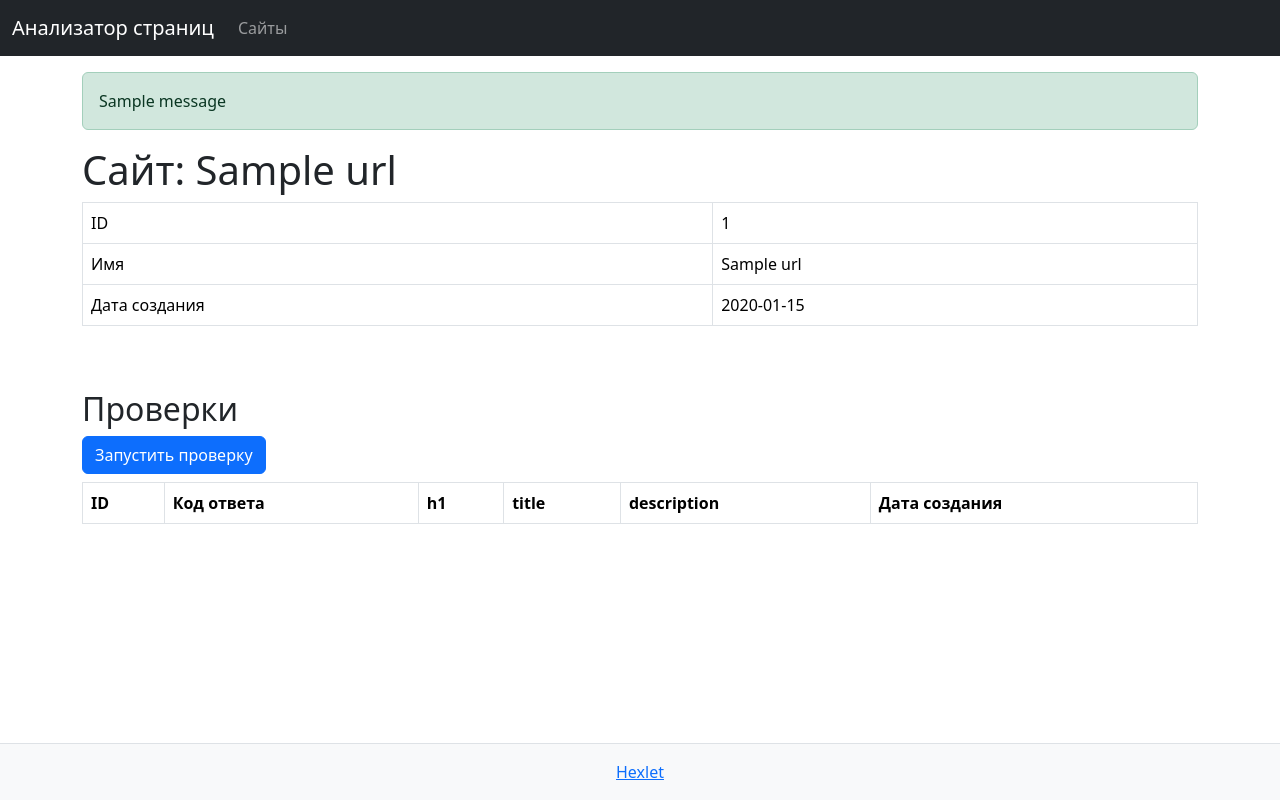
After one commit to dr-Panakhov/python-project-83, a Flask app: page /urls/1 in a window 1280 px wide. The commit adds this page. Run offline with Flask 3, Linux system fonts and the light colour scheme; one stand-in notice (Sample message) is shown; a database or web service that is not in the repository returns one stand-in record (values such as "Sample title"); lists and menus that the app fills with data are empty; some libraries are stand-ins or nearby versions.

Commit message:
feat: add urls logic and templates

```diff
--- a/page_analyzer/app.py
+++ b/page_analyzer/app.py
@@ -1,13 +1,85 @@
 import os
+import psycopg2
+from psycopg2.extras import NamedTupleCursor
+from datetime import datetime
+from urllib.parse import urlparse
+import validators
 from dotenv import load_dotenv
-from flask import Flask, render_template
+from flask import (
+    Flask,
+    render_template,
+    request,
+    redirect,
+    url_for,
+    flash,
+)
 
 load_dotenv()
 
 app = Flask(__name__)
 app.config['SECRET_KEY'] = os.getenv('SECRET_KEY')
+DATABASE_URL = os.getenv('DATABASE_URL')
+
+
+def get_db_connection():
+    return psycopg2.connect(DATABASE_URL)
 
 
 @app.route('/')
 def index():
     return render_template('index.html')
+
+
+@app.route('/urls', methods=['POST'])
+def urls_post():
+    url = request.form.get('url')
+
+    if not validators.url(url) or len(url) > 255:
+        flash('Некорректный URL', 'danger')
+        return render_template('index.html', url=url), 422
+
+    parsed_url = urlparse(url)
+    normalized_url = f"{parsed_url.scheme}://{parsed_url.netloc}"
+
+    with get_db_connection() as conn:
+        with conn.cursor(cursor_factory=NamedTupleCursor) as cur:
+            cur.execute("SELECT id FROM urls WHERE name = %s", (normalized_url,))
+            existing_url = cur.fetchone()
+
+            if existing_url:
+                flash('Страница уже существует', 'info')
+                return redirect(url_for('url_show', id=existing_url.id))
+
+            created_at = datetime.now()
+            cur.execute(
+                "INSERT INTO urls (name, created_at) VALUES (%s, %s) RETURNING id",
+                (normalized_url, created_at)
+            )
+            new_id = cur.fetchone().id
+            conn.commit()
+
+    flash('Страница успешно добавлена', 'success')
+    return redirect(url_for('url_show', id=new_id))
+
+
+@app.route('/urls')
+def urls_index():
+    with get_db_connection() as conn:
+        with conn.cursor(cursor_factory=NamedTupleCursor) as cur:
+            cur.execute("SELECT * FROM urls ORDER BY id DESC")
+            urls = cur.fetchall()
+
+    return render_template('urls.html', urls=urls)
+
+
+@app.route('/urls/<int:id>')
+def url_show(id):
+    with get_db_connection() as conn:
+        with conn.cursor(cursor_factory=NamedTupleCursor) as cur:
+            cur.execute("SELECT * FROM urls WHERE id = %s", (id,))
+            url = cur.fetchone()
+
+    if not url:
+        return "Not Found", 404
+
+    return render_template('url.html', url=url)
--- a/page_analyzer/templates/base.html
+++ b/page_analyzer/templates/base.html
@@ -24,6 +24,17 @@
     </nav>
 
     <main class="flex-grow-1">
+      <div class="container-lg mt-3">
+        {% with messages = get_flashed_messages(with_categories=true) %}
+          {% if messages %}
+            {% for category, message in messages %}
+              <div class="alert alert-{{ category }}" role="alert">
+                {{ message }}
+              </div>
+            {% endfor %}
+          {% endif %}
+        {% endwith %}
+      </div>
       {% block content %}
       {% endblock %}
     </main>
--- a/page_analyzer/templates/index.html
+++ b/page_analyzer/templates/index.html
@@ -8,7 +8,7 @@
       <p class="lead">Бесплатно проверяйте сайты на SEO-пригодность</p>
 
       <form action="/urls" method="post" class="d-flex justify-content-center">
-        <input type="text" name="url" placeholder="https://www.example.com" class="form-control form-control-lg me-2" required>
+        <input type="text" name="url" value="{{ url | default('') }}" placeholder="https://www.example.com" class="form-control form-control-lg me-2" required>
         <input type="submit" value="Проверить" class="btn btn-primary btn-lg px-4 text-uppercase fw-bold">
       </form>
     </div>
--- /dev/null
+++ b/page_analyzer/templates/url.html
@@ -0,0 +1,44 @@
+{% extends "base.html" %}
+
+{% block content %}
+<div class="container-lg mt-3">
+  <h1>Сайт: {{ url.name }}</h1>
+  <div class="table-responsive">
+    <table class="table table-bordered table-hover text-nowrap" data-test="url">
+      <tbody>
+        <tr>
+          <td>ID</td>
+          <td>{{ url.id }}</td>
+        </tr>
+        <tr>
+          <td>Имя</td>
+          <td>{{ url.name }}</td>
+        </tr>
+        <tr>
+          <td>Дата создания</td>
+          <td>{{ url.created_at.date() }}</td>
+        </tr>
+      </tbody>
+    </table>
+  </div>
+
+  <h2 class="mt-5">Проверки</h2>
+  <form method="post" action="/urls/{{ url.id }}/checks">
+    <input type="submit" class="btn btn-primary" value="Запустить проверку">
+  </form>
+  <table class="table table-bordered table-hover mt-2" data-test="checks">
+    <thead>
+      <tr>
+        <th>ID</th>
+        <th>Код ответа</th>
+        <th>h1</th>
+        <th>title</th>
+        <th>description</th>
+        <th>Дата создания</th>
+      </tr>
+    </thead>
+    <tbody>
+    </tbody>
+  </table>
+</div>
+{% endblock %}
```
Also changed, not shown: database.sql (added, +7 -0 lines), page_analyzer/templates/urls.html (added, +29 -0 lines), pyproject.toml (+4 -3 lines), 4 other files.
